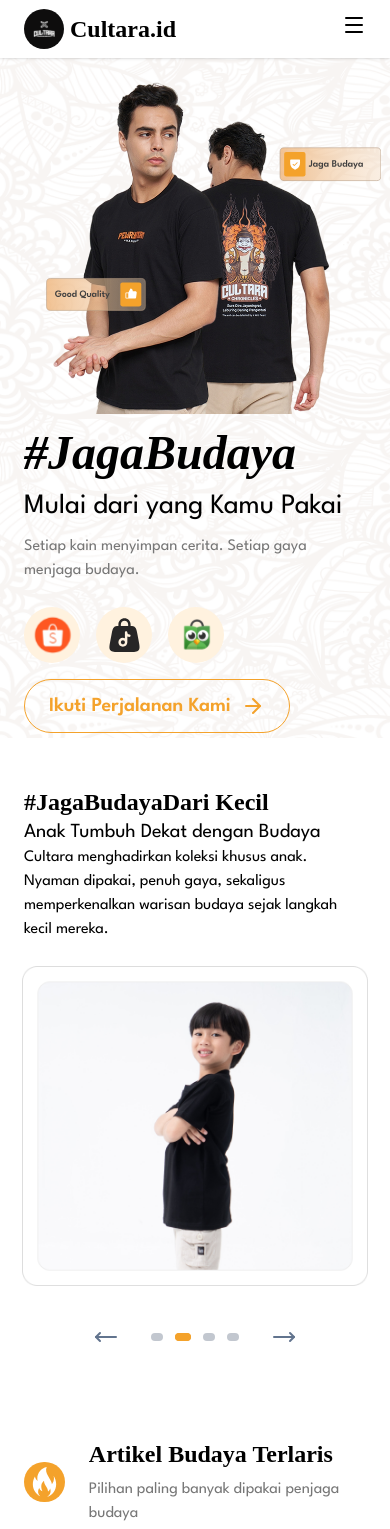
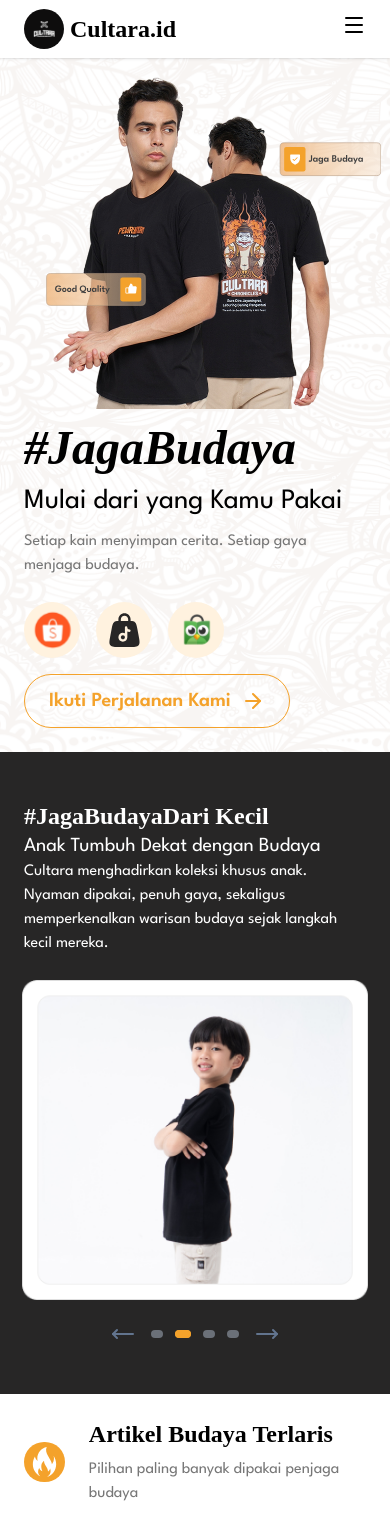
Before and after one commit to ferdianseptiawan91-eng/cultara.id, a Next.js app: page / in a window 390 px wide. Shown: the top 1529 px of the page. Built offline with nearby package versions, Linux system fonts and the light colour scheme.

Commit message:
finishing

```diff
--- a/src/components/BudayaAnak/CultureAnakCarousel.jsx
+++ b/src/components/BudayaAnak/CultureAnakCarousel.jsx
@@ -276,7 +276,7 @@
         {/* Previous button */}
         <button
           onClick={prevSlide}
-          className="bg-white/10 hover:bg-white/20 backdrop-blur-md rounded-full p-4 transition-all duration-300 cursor-pointer border border-white/20 hover:scale-110 text-gray-700 hover:text-gray-900"
+          className="transition-all hover:scale-110 cursor-pointer"
           aria-label="Previous slide"
         >
           <MoveLeft className="w-6 h-6 text-[#62748E]" />
@@ -307,7 +307,7 @@
         {/* Next button */}
         <button
           onClick={nextSlide}
-          className="bg-white/10 hover:bg-white/20 backdrop-blur-md rounded-full p-4 transition-all duration-300 cursor-pointer border border-white/20 hover:scale-110 text-gray-700 hover:text-gray-900"
+          className="transition-all hover:scale-110 cursor-pointer"
           aria-label="Next slide"
         >
           <MoveRight className="w-6 h-6 text-[#62748E]" />
--- a/src/components/BudayaAnak/page.jsx
+++ b/src/components/BudayaAnak/page.jsx
@@ -27,12 +27,12 @@
         },
     };
     return (
-        <div className="py-12 px-6 flex flex-col lg:flex-row lg:justify-between gap-6 lg:gap-20 lg:px-[0px] lg:py-[217px] items-center lg:bg-[#272626] lg:overflow-hidden">
+        <div className="py-12 px-6 flex flex-col lg:flex-row lg:justify-between gap-6 lg:gap-20 lg:px-[0px] lg:py-[217px] items-center bg-[#272626] lg:overflow-hidden">
             <div className="lg:w-[506px] lg:flex lg:flex-col lg:gap-4 lg:ml-[120px]">
-                <p className="font-[--font-libre] text-2xl lg:text-5xl lg:italic lg:font-semibold lg:text-white font-bold">#JagaBudaya<span className="lg:text-5xl lg:italic lg:font-semibold font-[--font-libre] lg:hidden">Dari Kecil</span></p>
-                <p className="text-5xl italic font-semibold font-[--font-libre] hidden lg:block">Dari Kecil</p>
-                <p className="text-xl lg:text-white lg:text-[32px]">Anak Tumbuh Dekat dengan Budaya</p>
-                <p className="lg:text-2xl lg:text-white">Cultara menghadirkan koleksi khusus anak. Nyaman dipakai, penuh gaya, sekaligus memperkenalkan warisan budaya sejak langkah kecil mereka.</p>
+                <p className="font-[--font-libre] text-2xl lg:text-5xl lg:italic lg:font-semibold text-white font-bold">#JagaBudaya<span className="lg:text-5xl lg:italic lg:font-semibold font-[--font-libre] lg:hidden">Dari Kecil</span></p>
+                <p className="text-5xl italic font-semibold font-[--font-libre] text-white hidden lg:block">Dari Kecil</p>
+                <p className="text-xl text-white lg:text-[32px]">Anak Tumbuh Dekat dengan Budaya</p>
+                <p className="lg:text-2xl text-white">Cultara menghadirkan koleksi khusus anak. Nyaman dipakai, penuh gaya, sekaligus memperkenalkan warisan budaya sejak langkah kecil mereka.</p>
             </div>
             <motion.div
                 initial={{ x: -100, opacity: 0 }}
--- a/src/components/CarakaUtama/page.jsx
+++ b/src/components/CarakaUtama/page.jsx
@@ -92,7 +92,7 @@
                         menjalani perjalanan panjang dalam memahami, menghargai, dan menjaga
                         kekayaan budaya Nusantara.
                     </p>
-                    <button className="flex gap-2.5 items-center w-fit text-white rounded-full font-semibold text-xl bg-primary px-6 py-3">
+                    <button onClick={() => window.open('https://www.instagram.com/cultaraofficial', '_blank')} className="flex gap-2.5 items-center cursor-pointer w-fit text-white rounded-full font-semibold text-xl bg-primary px-6 py-3">
                         Ikuti Jejak Caraka{" "}
                         <Image
                             src={ArrowRight}
--- a/src/components/General/size-chart-modal.jsx
+++ b/src/components/General/size-chart-modal.jsx
@@ -6,7 +6,7 @@
 import SizeDewasa from "@/assets/image/SizeChartDewasa.png"
 
 export default function SizeChartModal({ open, onClose }) {
-  const [activeTab, setActiveTab] = useState("anak");
+  const [activeTab, setActiveTab] = useState("dewasa");
   useEffect(() => {
       if (open) {
         const original = document.body.style.overflow;
--- a/src/components/Home/page.jsx
+++ b/src/components/Home/page.jsx
@@ -125,7 +125,7 @@
                             show: { opacity: 1, y: 0 },
                         }}
                         transition={{ duration: 0.6, ease: "easeOut" }}
-                        className="flex gap-2.5 cursor-pointer items-center w-fit text-primary rounded-full font-semibold text-xl border border-primary px-6 py-3">
+                        className="flex mb-6 lg:mb-0 gap-2.5 cursor-pointer items-center w-fit text-primary rounded-full font-semibold text-xl border border-primary px-6 py-3">
                         Ikuti Perjalanan Kami
                         {/* <Image src={ArrowRight} alt="Cultara Shop" width={24} height={24} /> */}
                         <ArrowRight width={24} height={24} className="text-primary" />
```
